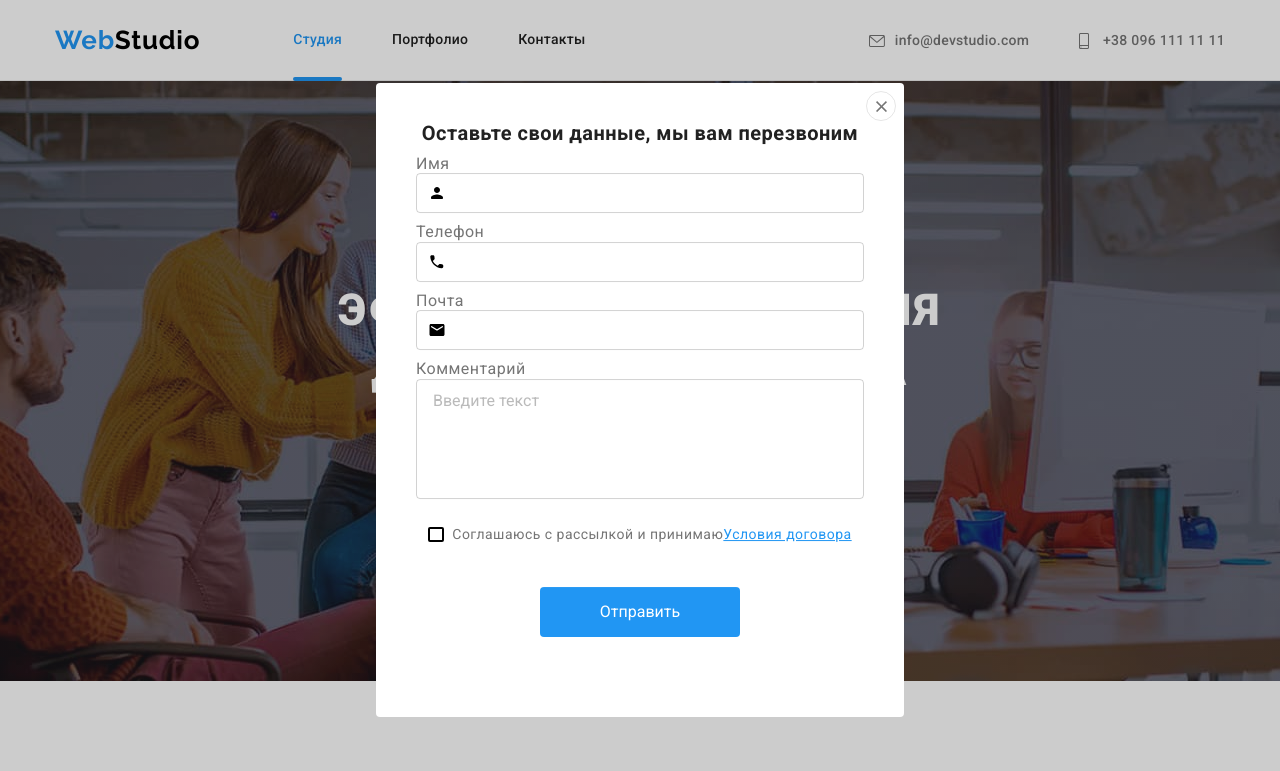
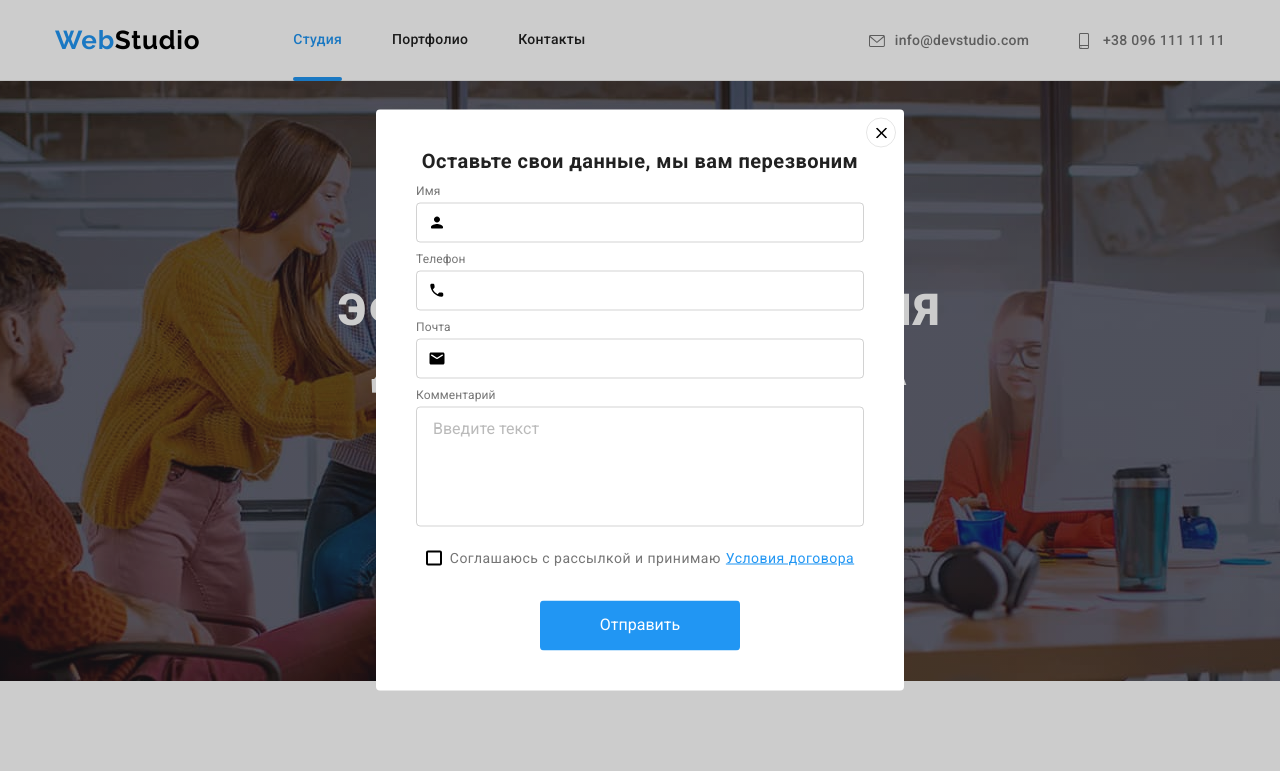
Before and after one commit to Serhii-Matskevych/goit-markup-hw-06, a plain HTML site: page index.html in a window 1280 px wide. Both pictures are taken after a click on the button "Заказать услугу". Shown: the top 771 px of the page. Drawn offline with nearby package versions, Linux system fonts and the light colour scheme.

Commit message:
дз№6

```diff
--- a/css/styles.css
+++ b/css/styles.css
@@ -806,18 +806,17 @@ background-color: transparent;
   cursor: pointer;
 }
 .button-close {
-fill: var(--title-text-color);
+fill: var(--header-logo-color);
 width: 11px;
 height: 11px;
 transition-property:fill;
 transition-duration: 250ms;
 transition-timing-function: cubic-bezier(0.4, 0, 0.2, 1)
 }
-.button-close:hover {
-fill: var(--accent-color);
-
+.button-modal:hover .button-close {
+  fill: var(--accent-color);
 }
-.button-close:focus {
+.button-modal:focus .button-close {
   fill: var(--accent-color);
 }
 .is-hidden {
@@ -827,11 +826,10 @@ fill: var(--accent-color);
 }
 .modal-text {
  color: var(--primary-text-color);
-display: flex;
-justify-content: center;;
+justify-content: center;
 font-size: 20px;
-line-height: 100%;
-align-items: Center;
+text-align: center;
+
 margin-bottom: 12px;
 }
 .modal-input {
@@ -843,6 +841,7 @@ background-color: transparent;
 position: relative;
 cursor: pointer;
 padding-left: 38px;
+margin-top: 4px;
 transition-property:border-color;
 transition-duration: 250ms;
 transition-timing-function: cubic-bezier(0.4, 0, 0.2, 1)
@@ -859,9 +858,20 @@ transition-timing-function: cubic-bezier(0.4, 0, 0.2, 1)
   color: var(--accent-color);
 
 }
+.form:nth-child(5) {
+  margin-bottom: 0px;
+}
 .name-modal {
+  font-family: 'Roboto';
+  font-style: normal;
+  font-weight: 400;
+  font-size: 12px;
+  line-height: 1.16;
+  letter-spacing: 0.01em;
+  display: block;
   color:rgba(117, 117, 117, 1) ;
 }
+
 .icon-modal {
   position:absolute;
  left: 12px;
@@ -876,12 +886,14 @@ transition-timing-function: cubic-bezier(0.4, 0, 0.2, 1)
 
 }
 .modal-coments {
+  display: block;
   width: 100%;
   height: 120px;
   border-radius: 4px;
   border: 1px solid rgba(33, 33, 33, 0.2);
   background-color: transparent;
   cursor: pointer;
+  margin-top: 4px;
   padding-top: 12px;
   padding-bottom: 12px;
   padding-left: 16px;
@@ -910,10 +922,10 @@ transition-timing-function: cubic-bezier(0.4, 0, 0.2, 1)
    padding-top: 10px;
   padding-left: 55px;
   padding-right: 55px;
-  margin-left: 124px;
-  margin-right: 124px;
+  margin-left: auto;
+  margin-right:auto;
   margin-top: 30px;
-  margin-bottom: 40px;
+ display: block;
   transition-property:box-shadow;
   transition-duration: 250ms;
   transition-timing-function: cubic-bezier(0.4, 0, 0.2, 1)
@@ -960,6 +972,7 @@ transition-timing-function: cubic-bezier(0.4, 0, 0.2, 1)
 
 }
 .text-modal {
+  margin-left: 5px;
   color: var(--accent-color);
 text-decoration: underline;
 
@@ -980,6 +993,9 @@ border: transparent;
   color:var(--primery-bg-color)
 }
 .button-footer {
+  display: inline-flex;
+  align-items: center;
+  justify-content: center;
   width: 200px;
   height: 50px;
   background-color: var(--accent-color);
@@ -988,6 +1004,10 @@ border: transparent;
   border-radius: 4px;
  margin-left: 12px;
  cursor: pointer;
- padding-bottom: 10px;
-
 }
+.footer-icon {
+  margin-left: 10px;
+}
+.footer-adress {
+  flex-grow: 1;
+}
--- a/index.html
+++ b/index.html
@@ -363,7 +363,7 @@
     <footer class="footer-page">
 
         <div class="container footer-page">
-            <div>
+            <div class="footer-adress">
                 <!-- логотип -->
 
                 <a href="./index.html" class="logo">Web<span class="logo-footer">Studio</span></a>
@@ -422,7 +422,7 @@
                 <h2 class="footer-title">подпишитесь на рассылку</h2>
                 <input type="email" name="email" class="form-footer" placeholder="E-mail">
                 <button type="submit" class="button-footer">Подписаться
-                    <svg  width="24px" height="24px">
+                    <svg class="footer-icon" width="24px" height="24px">
                         <use href="./symbol-defs.svg#icon-icon-send" ></use>
                     </svg>
                 </button>
```
Also changed, not shown: Sass/main.css (added), Sass/main.scss (added), 1 other file.
